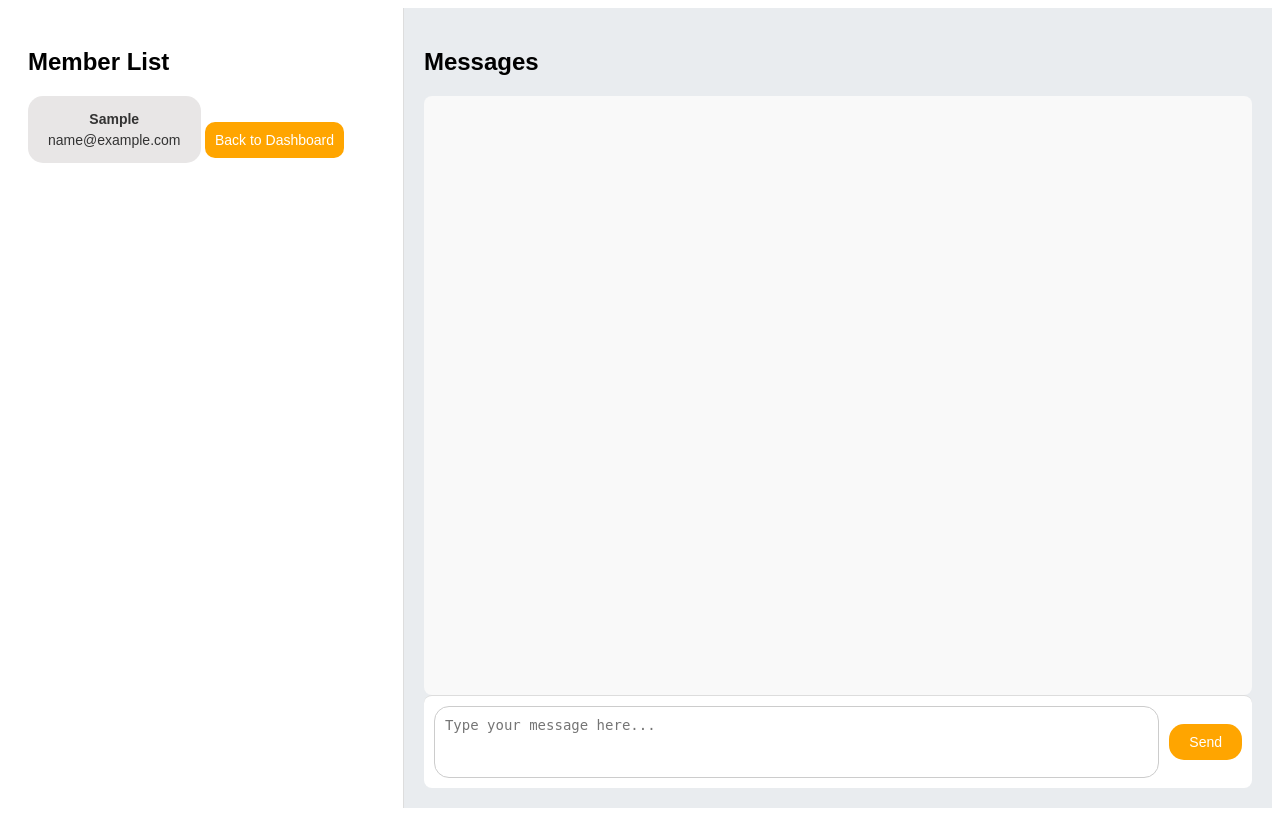
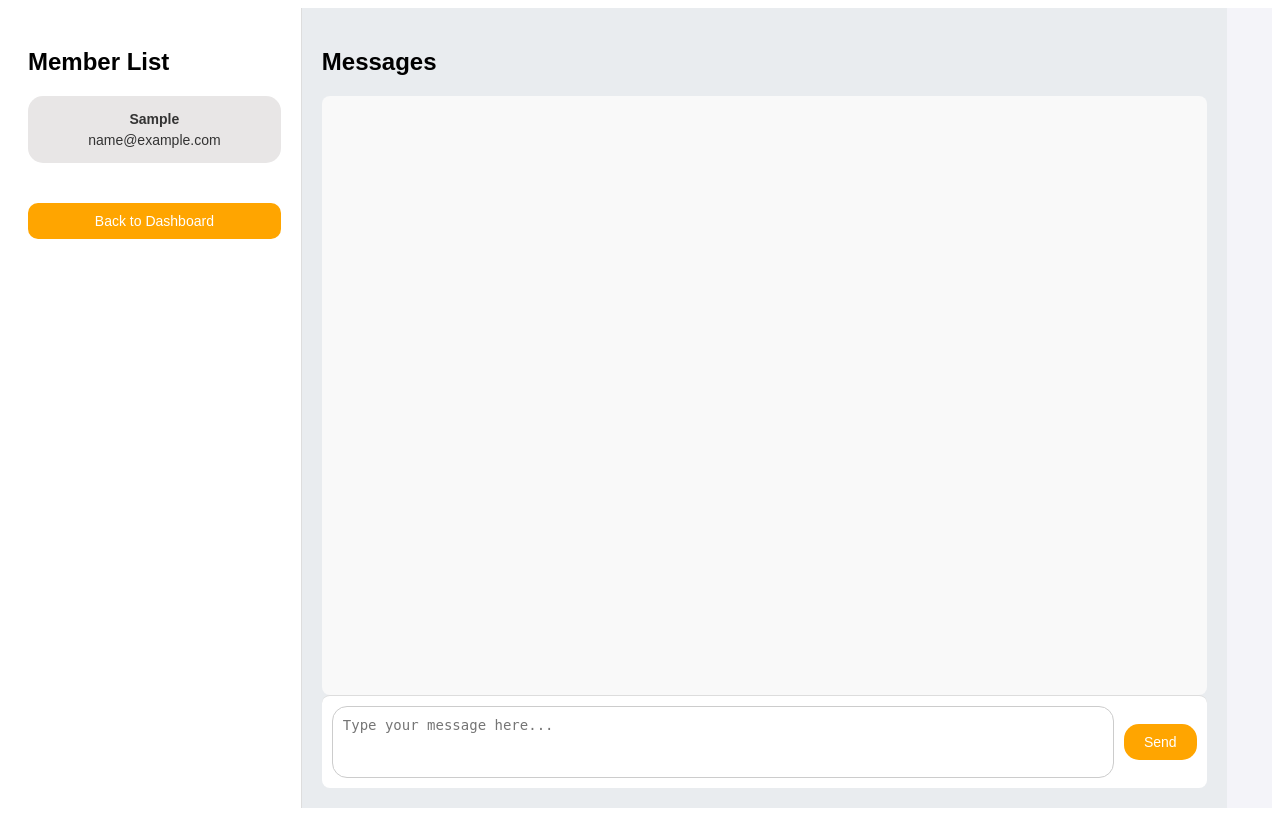
Before and after one commit to leidyrh/ParkinsonProjectW, a Flask app: template templates/admin_messages.html in a window 1280 px wide. Run offline with Flask 3, Linux system fonts and the light colour scheme; the template is opened without the code that fills it: most values are stand-ins (such as "Sample title", 1, 10 or a date in 2020); some libraries are stand-ins or nearby versions.

Commit message:
Edits to Admin Classes and Admin Messages

```diff
--- a/templates/admin_messages.html
+++ b/templates/admin_messages.html
@@ -14,8 +14,10 @@
             background-color: #f4f4f9;
         }
         .sidebar {
-            width: 30%;
+            width: 20%;
             padding: 20px;
+            display: flex;
+            flex-direction: column;
             overflow-y: auto;
             border-right: 1px solid #ddd;
             background-color: #fff;
@@ -38,6 +40,7 @@ patient-item {
 }
 .patient-button {
     background-color: #e8e6e6; /* Grey color */
+    margin-bottom: 20px;
 }
 
 .patient-item p {
@@ -148,7 +151,7 @@ patient-item {
         <h2>Member List</h2>
         {% if patients %}
             {% for patient in patients %}
-                <button class="patient-button patient-item" onclick="loadMessages('{{ patient.user_id }}')" onkeypress="if(event.key === 'Enter') loadMessages('{{ patient.user_id }}')" tabindex="0">
+                <button class="patient-button patient-item mb-1" onclick="loadMessages('{{ patient.user_id }}')" onkeypress="if(event.key === 'Enter') loadMessages('{{ patient.user_id }}')" tabindex="0">
                     <p><strong>{{ patient.first_name }}</strong></p>
                     <p>{{ patient.email }}</p>
                 </button>
--- a/templates/classes.html
+++ b/templates/classes.html
@@ -169,9 +169,9 @@
                     <h6>Registered Patients</h6>
                     <ul>
                         {% for patient in class_registrations[class.class_id] %}
-                            <li>
+                            <li class="mt-3">
                                 {{ patient.first_name }} {{ patient.last_name }}
-                                <form action="{{ url_for('admin_classes.manage_classes') }}" method="POST" style="display:inline;">
+                                <form class="mx-2 mb=1" action="{{ url_for('admin_classes.manage_classes') }}" method="POST" style="display:inline;">
                                     <input type="hidden" name="patient_id" value="{{ patient.patient_id }}">
                                     <input type="hidden" name="class_id" value="{{ class.class_id }}">
                                     <input type="hidden" name="delete_patient" value="true">
```
